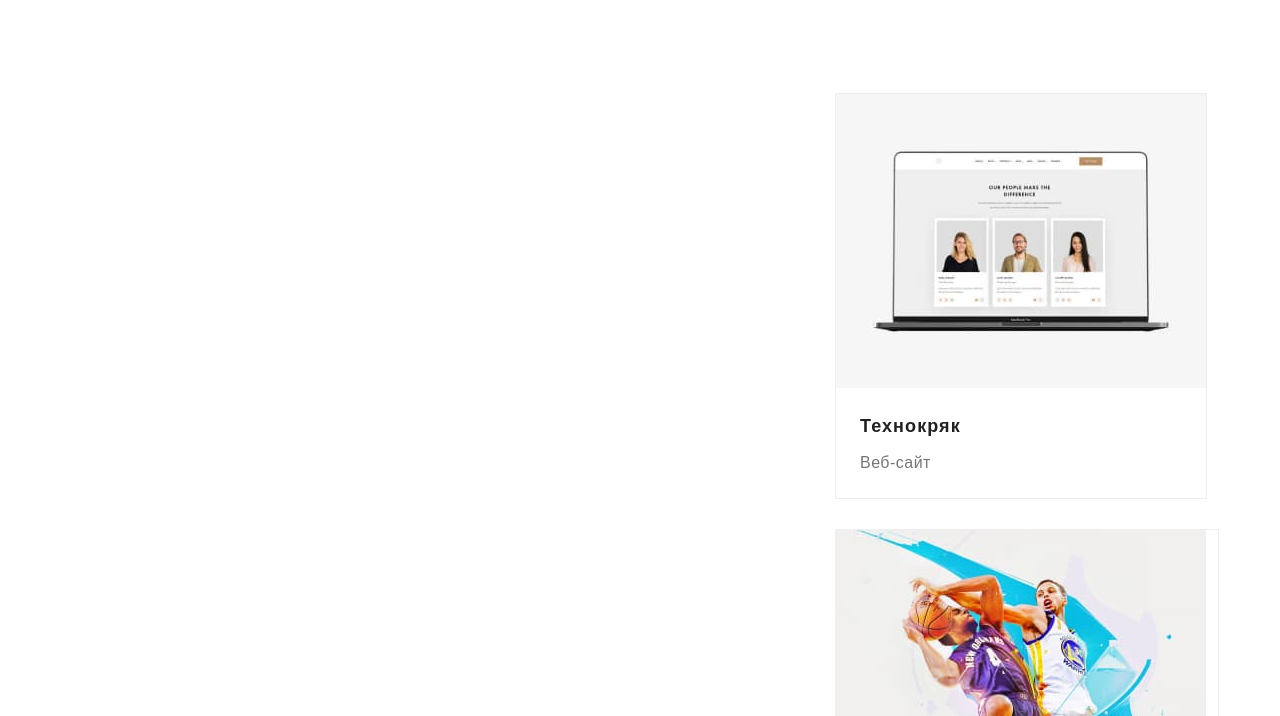
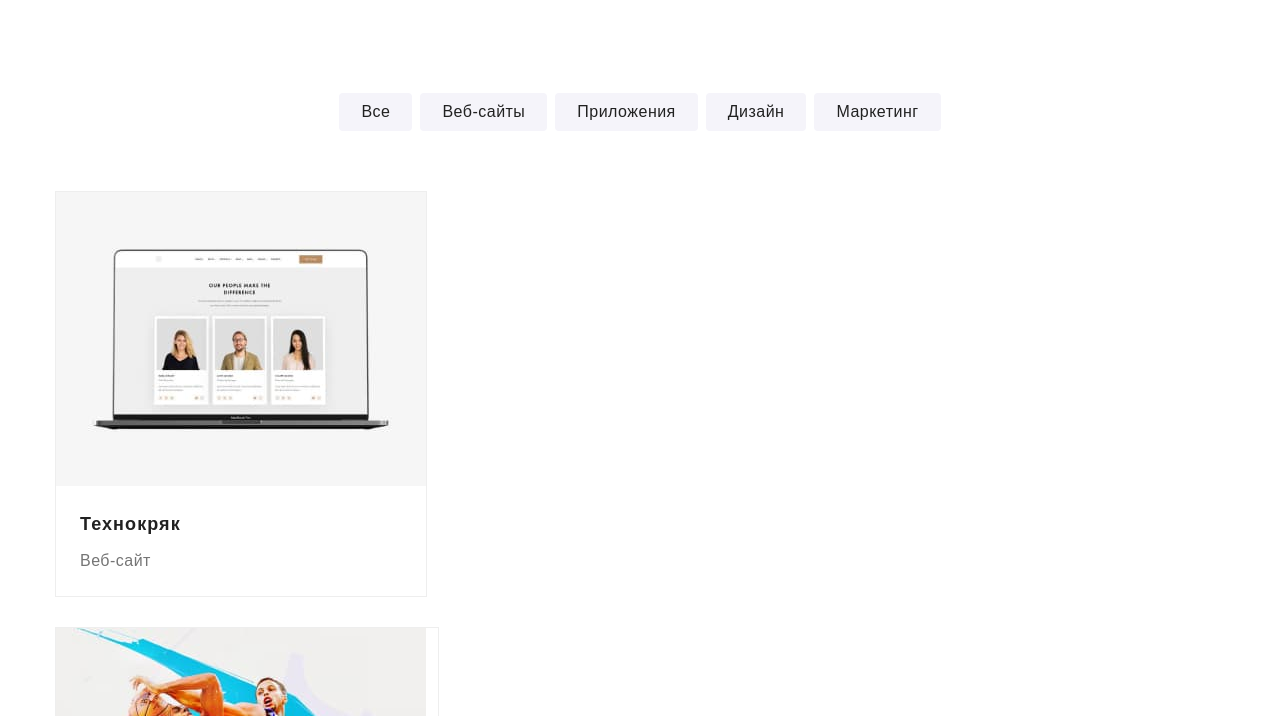
Before and after one commit to DmitriyShurlyhin/goit-markup-hw-08, a plain HTML site: page portfolio.html in a window 1280 px wide. Shown: the part 84-800 px from the top of the page. Drawn offline with Linux system fonts and the light colour scheme; a web font is replaced by a local one.

Commit message:
filter buttons added

```diff
--- a/portfolio.html
+++ b/portfolio.html
@@ -4,22 +4,18 @@
     <meta charset="UTF-8" />
     <meta name="viewport" content="width=device-width, initial-scale=1.0" />
     <title>Портфолио</title>
-    <!-- <link rel="preconnect" href="https://fonts.gstatic.com" />
-    <link
-      href="https://fonts.googleapis.com/css2?family=Raleway:wght@700&family=Roboto:wght@400;500;700;900&display=swap"
-      rel="stylesheet"
-    /> -->
     <link rel="stylesheet" href="./css/main.min.css" />
   </head>
   <body>
     <header class="header">
-      <div class="container">
+      <div class="container header__container">
         <nav class="main-nav">
           <a href="./index.html" class="header__logo"
             ><span class="header__logo--web">Web</span>Studio</a
           >
+
           <ul class="nav">
-            <li><a href="./index.html" class="nav-link">Студия</a></li>
+            <li><a href="./index.html" class="nav-link ">Студия</a></li>
             <li>
               <a href="./portfolio.html" class="nav-link current">Портфолио</a>
             </li>
@@ -41,8 +37,14 @@
             +38 096 111 11 11</a
           >
         </address>
+        <button class="header__menu">
+          <svg class="header__menu--icon" width="40" height="40">
+            <use href="./images/sprite.svg#icon-menu"></use>
+          </svg>
+        </button>
       </div>
     </header>
+    <main>
     <main>
       <section class="main-section">
         <div class="container">
@@ -64,8 +66,9 @@
               <button type="button" class="filt-btn">Маркетинг</button>
             </li>
           </ul>
-          <!--Карточки портфолио-->
-
+        </div>
+        <!--Карточки портфолио-->
+        <div class="container">
           <ul class="cards">
             <li class="cards__item">
               <a class="cards__link" href="#">
--- a/sass/components/_cards.scss
+++ b/sass/components/_cards.scss
@@ -1,4 +1,5 @@
 .cards {
+  margin-top: 60px;
   display: flex;
   flex-wrap: wrap;
   flex-basis: calc(100% / 3);
--- a/sass/components/_filters.scss
+++ b/sass/components/_filters.scss
@@ -1,15 +1,45 @@
 .main-section {
-  padding-top: 94px;
-  padding-bottom: 94px;
+  @media screen and (max-width: 1199px) {
+    padding-top: 60px;
+    padding-bottom: 60px;
+  }
+  @media screen and (min-width: 1200px) {
+    padding-top: 94px;
+    padding-bottom: 94px;
+  }
 }
 .filter-buttons {
-  @include centeredFlex();
-  margin-bottom: 50px;
+  @media screen and (max-width: 767px) {
+    display: flex;
+    justify-content: start;
+    flex-wrap: wrap;
+  }
+  @media screen and (min-width: 768px) {
+    display: flex;
+    flex-direction: row;
+    justify-content: center;
+  }
+  @media screen and (min-width: 1200px) {
+    display: flex;
+    flex-direction: row;
+    justify-content: center;
+    margin-right: auto;
+    margin-left: auto;
+  }
 }
-
-.item-btn:not(:last-child) {
-  margin-right: 8px;
-  display: block;
+@media screen and (max-width: 767px) {
+  .item-btn:not(:last-child) {
+    margin-right: 8px;
+    display: block;
+  }
+  .item-btn:nth-child(-n + 3) {
+    margin-bottom: 15px;
+  }
+}
+@media screen and (min-width: 768px) {
+  .item-btn:not(:last-child) {
+    margin-right: 8px;
+  }
 }
 .filt-btn {
   background-color: $button-background-color;
```
Also changed, not shown: css/main.css, css/main.min.css, 2 other files.
